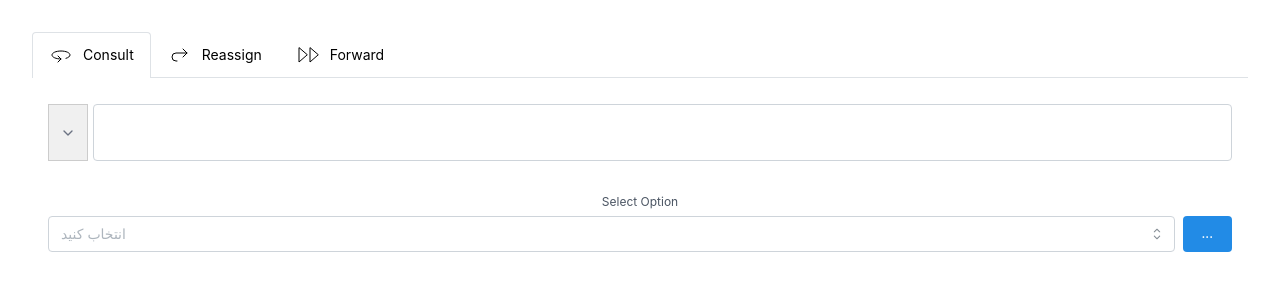
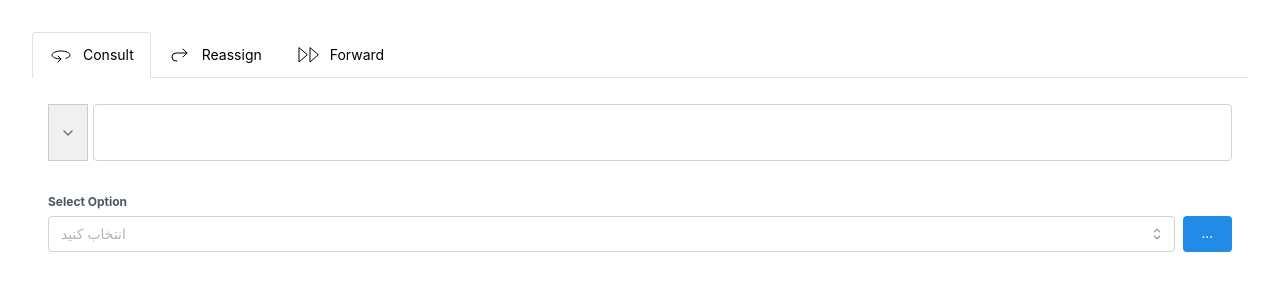
Before and after one commit to neco-project/neco-packages, a React (Vite) app: page / in a window 1280 px wide. Shown: the top 300 px of the page. Built offline with nearby package versions, Linux system fonts and the light colour scheme; what ag-grid-community would draw is missing.

Commit message:
refactored selectoption

```diff
--- a/src/components/Consult.tsx
+++ b/src/components/Consult.tsx
@@ -1,45 +1,37 @@
 // Consult.tsx
-
 import React, { useState } from "react";
+import CityComboBox from "./ComboBox";
 import SelectOption from "./SelectOption";
 import ModalSelector from "./ModalSelector/Main";
-import CityComboBox from "./ComboBox";  // ← کامپوننت کمبو باکس جدید
 
 const Consult: React.FC = () => {
   const [selectedValue, setSelectedValue] = useState<string[]>([]);
   const [isModalOpen, setIsModalOpen] = useState(false);
 
-  // گزینه‌های لوکال در SelectOption:
   const options = [
-    { value: "1", label: "Role A " },
-    { value: "2", label: "Role B " },
-    { value: "3", label: "Role C " },
-    { value: "100", label: "Group A " },
-    { value: "200", label: "Group B " },
+    { value: "1", label: "Role A" },
+    { value: "2", label: "Role B" },
+    { value: "3", label: "Role C" },
+    { value: "100", label: "Group A" },
+    { value: "200", label: "Group B" },
   ];
 
-  // تغییر مقدار سلکت
   const handleSelectorChange = (value: string | string[]) => {
     setSelectedValue(value as string[]);
   };
 
-  // نمایش مودال
   const handleSelectorButtonClick = () => {
     setIsModalOpen(true);
   };
 
-  // دریافت نتایج انتخاب از مودال
   const handleModalSelect = (data: any[]) => {
-    const ids = data.map((item) => item.id);
-    setSelectedValue((prev) => Array.from(new Set([...prev, ...ids])));
+    const newIds = data.map(item => item.id);
+    setSelectedValue(prev => Array.from(new Set([...prev, ...newIds])));
   };
 
   return (
     <div className="p-4 space-y-8">
-      {/* کمبو باکس شهرها (CityComboBox) در بالا */}
       <CityComboBox />
-
-      {/* سلکت چندانتخابی شما در پایین */}
       <SelectOption
         name="selector"
         options={options}
@@ -51,8 +43,6 @@ const Consult: React.FC = () => {
         allowCustom
         multiple
       />
-
-      {/* مودال */}
       <ModalSelector
         isOpen={isModalOpen}
         onClose={() => setIsModalOpen(false)}
--- a/src/components/SelectOption.tsx
+++ b/src/components/SelectOption.tsx
@@ -113,12 +113,15 @@ const SelectOption: React.FC<DynamicSelectorProps> = ({
       color: "#4B5563",
       marginBottom: "0.25rem",
       display: "block",
+      textAlign: "left",
+      fontWeight:"bold"
     }}
     title={label}
   >
     {label}
   </label>
 )}
+
       <div style={{ display: "flex", alignItems: "center", gap: "0.5rem", position: "relative" }}>
         {leftIcon && (
           <div
```
Lines whose indentation alone changed are shown as unchanged.
